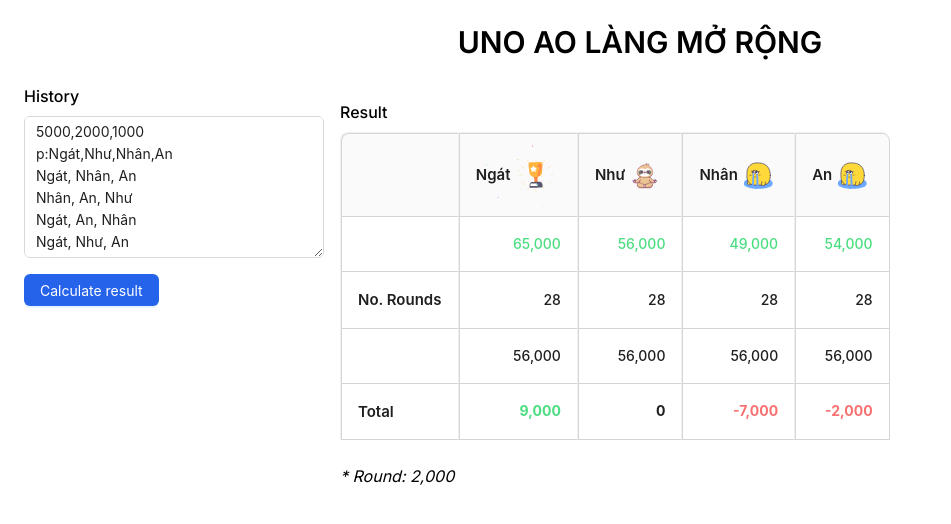
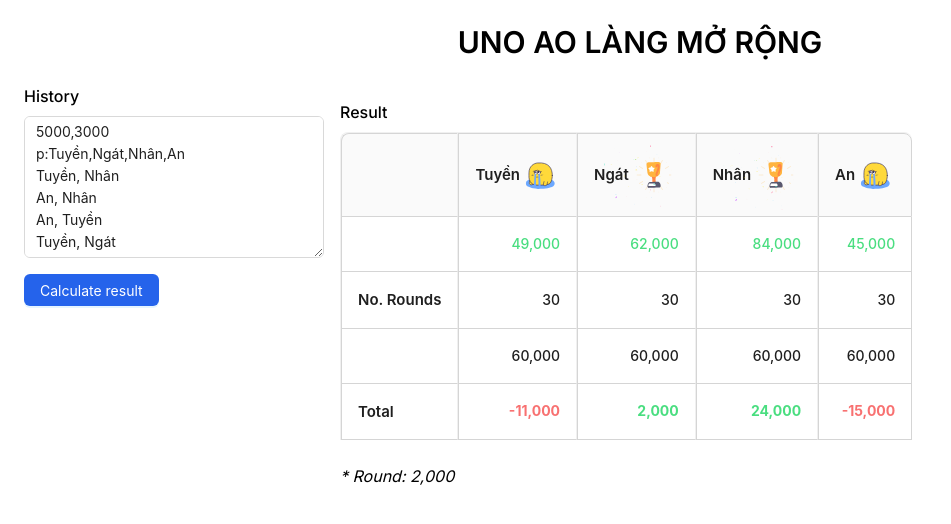
Before and after one commit to TrongAnNguyen/uno, a Next.js app: page / in a window 1280 px wide. Shown: the top 524 px of the page, without its empty margins (0-951 px from the left). Built offline with nearby package versions, Linux system fonts and the light colour scheme.

Commit message:
feat: updated calculate result logic and new data

```diff
--- a/src/app/page.tsx
+++ b/src/app/page.tsx
@@ -5,7 +5,7 @@
 import clsx from "clsx";
 import Lottie from "lottie-react";
 import { useState } from "react";
-import { data11June23 } from "@/assets/data";
+import { data18June23 } from "@/assets/data";
 import { PRIZE_ORDER, inputHistoryPlaceholder } from "@/util/constants";
 import slothDoingMeditationIcon from "@/assets/icons/slothDoingMeditationIcon.json";
 import trophyIcon from "@/assets/icons/trophyIcon.json";
@@ -15,7 +15,7 @@
 const { TextArea } = Input;
 
 export default function Home() {
-  const initialData = data11June23;
+  const initialData = data18June23;
   const [rawData, setRawData] = useState<string>(initialData);
   const [columns, setColumns] = useState<any>(() => {
     const result = calculateResult(initialData);
--- a/src/assets/data.js
+++ b/src/assets/data.js
@@ -168,3 +168,36 @@
 Ngát, An, Nhân
 Ngát, An, Nhân
 An, Như, Nhân`;
+
+export const data18June23 = `5000,3000
+p:Tuyền,Ngát,Nhân,An
+Tuyền, Nhân
+An, Nhân
+An, Tuyền
+Tuyền, Ngát
+Nhân,Ngát
+Ngát,An
+An,Ngát
+Nhân,An
+Nhân,Tuyền
+Nhân,Ngát
+Ngát,Nhân
+Nhân,Ngát
+Tuyền,Nhân
+Ngát,Tuyền
+Nhân,Tuyền
+Nhân,Ngát
+An,Nhân
+Nhân,Ngát
+Nhân,Ngát
+An,Tuyền
+Tuyền,An
+Ngát,Tuyền
+Ngát,An
+Ngát,Tuyền
+Nhân,Tuyền
+Ngát,Nhân
+Tuyền,Nhân
+Nhân,An
+An,Nhân
+Nhân,Ngát`;
--- a/src/util/function.ts
+++ b/src/util/function.ts
@@ -21,14 +21,16 @@
 
   const rowData = row.split(",");
 
-  const isPrize =
-    rowData.length === 3 && rowData.some((data) => data && !isNaN(data as any));
+  const isPrize = rowData.every((data) => data && !isNaN(data as any));
   if (isPrize) return ROW_TYPE.PRIZE;
 
   const isParticipant = rowData[0].startsWith("p:");
   if (isParticipant) return ROW_TYPE.PARTICIPANT;
 
-  const isHistory = rowData.length === 3;
+  const isHistory =
+    typeof rowData[0] === "string" &&
+    !rowData[0].startsWith("p:") &&
+    rowData.length > 0;
   if (isHistory) return ROW_TYPE.HISTORY;
 
   return undefined;
```
